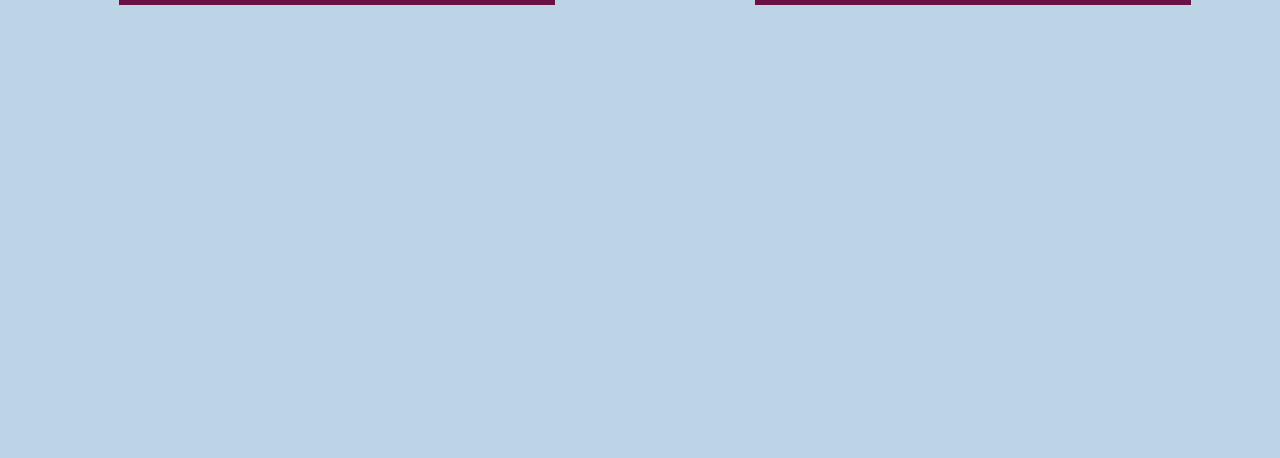
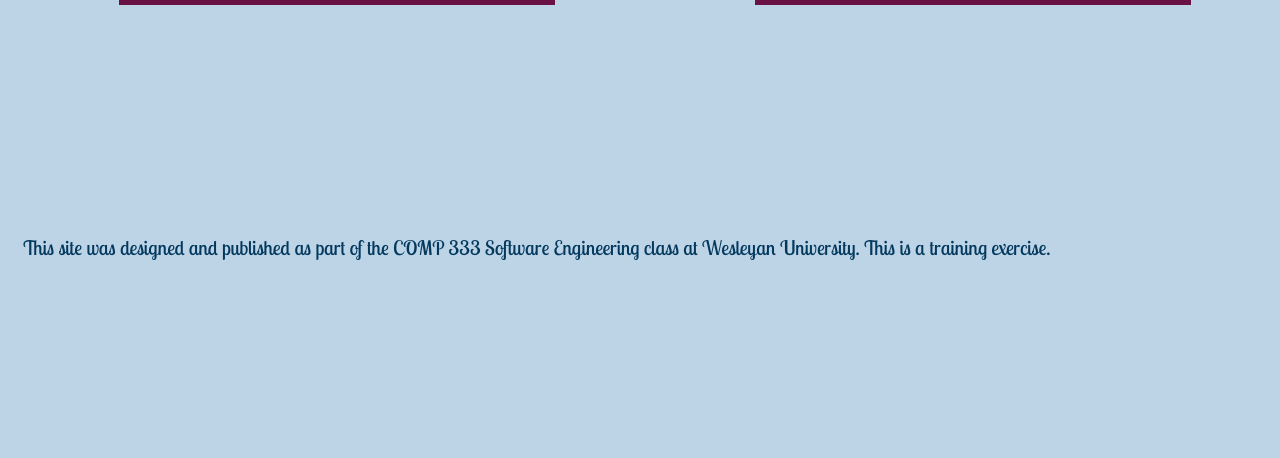
Before and after one commit to natelevinson10/COMP333_Project, a PHP site: page / in a window 1280 px wide. Shown: the part 3450-3908 px from the top of the page. Before the commit the page ends 3455 px from the top, so only its background shows below. Run offline with PHP 8.4, Linux system fonts and the light colour scheme; some libraries are stand-ins or nearby versions.

Commit message:
added disclaimer message (issue #23)

```diff
--- a/index.html
+++ b/index.html
@@ -142,8 +142,7 @@
 </div>
 
 <!-- Disclaimer section -->
-<div id ="disclaimer" class="container">
-
-
+<div id="disclaimer" class="container">
+        <p>This site was designed and published as part of the COMP 333 Software Engineering class at Wesleyan University. This is a training exercise.</p>
     </div>
 </div>
--- a/style.css
+++ b/style.css
@@ -280,6 +280,9 @@
   height: 170px;
 }
 
+/*Disclaimer*/
+
+
 /*Tab resizing*/
 @media (max-width: 768px) {
 
```
